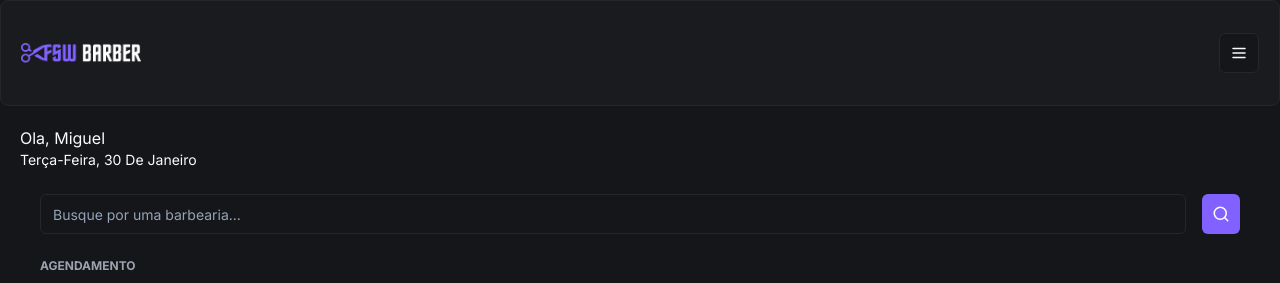
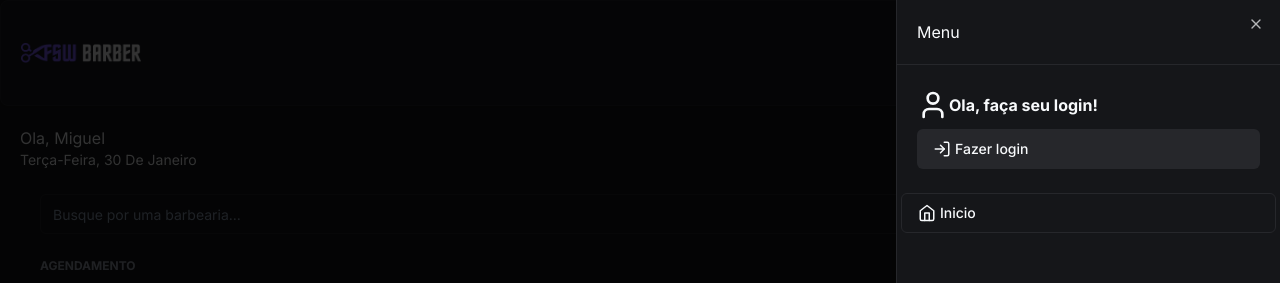
Before and after one commit to kefflen/baber-shop, a Next.js app: page / in a window 1280 px wide. Both pictures are taken after a click on the button 1239 px from the left and 53 px from the top of the page. Shown: the top 283 px of the page. Built offline with nearby package versions, Linux system fonts and the light colour scheme; no server answers; the database is empty.

Commit message:
feat: add sign in and sign out

```diff
--- a/app/_components/header.tsx
+++ b/app/_components/header.tsx
@@ -1,16 +1,103 @@
-import { MenuIcon } from 'lucide-react'
+'use client'
+import {
+  CalendarIcon,
+  HomeIcon,
+  LogInIcon,
+  LogOutIcon,
+  MenuIcon,
+  UserIcon
+} from 'lucide-react'
+import { signIn, signOut, useSession } from 'next-auth/react'
 import Image from 'next/image'
+import Link from 'next/link'
+import { Avatar, AvatarFallback, AvatarImage } from './ui/avatar'
 import { Button } from './ui/button'
 import { Card, CardContent } from './ui/card'
+import { Sheet, SheetContent, SheetHeader, SheetTrigger } from './ui/sheet'
 
 const Header = () => {
+  const { data } = useSession()
+  const handleLogoutClick = () => signOut()
+  const handleLoginClick = () => signIn()
+
   return (
     <Card>
       <CardContent className="px-5 py-8 justify-between flex items-center">
         <Image src="/logo.png" alt="FSW barber" width={120} height={22} />
-        <Button variant={'outline'} size={'icon'}>
-          <MenuIcon size={18} />
-        </Button>
+        <Sheet>
+          <SheetTrigger asChild>
+            <Button variant={'outline'} size={'icon'}>
+              <MenuIcon size={18} />
+            </Button>
+          </SheetTrigger>
+
+          <SheetContent className="p-0">
+            <SheetHeader className="p-5 text-left border-b border-solid border-secondary">
+              <h1>Menu</h1>
+            </SheetHeader>
+            {data?.user ? (
+              <div className="flex justify-between items-center px-5 py-6">
+                <div className="flex items-center gap-3">
+                  <Avatar>
+                    <AvatarImage
+                      src={data.user.image ?? ''}
+                      alt={data.user.name ?? ''}
+                    />
+                    <AvatarFallback>{data.user.name?.charAt(0)}</AvatarFallback>
+                  </Avatar>
+                  <h2>{data.user.name}</h2>
+                </div>
+                <Button
+                  variant={'secondary'}
+                  size={'icon'}
+                  onClick={handleLogoutClick}
+                >
+                  <LogOutIcon size={18} />
+                </Button>
+              </div>
+            ) : (
+              <div className="flex flex-col px-5 py-6 gap-2">
+                <div className="flex items-center">
+                  <UserIcon size={32} />
+                  <h2 className="font-bold">Ola, faça seu login!</h2>
+                </div>
+                <Button
+                  variant={'secondary'}
+                  className="w-full flex justify-start"
+                  onClick={handleLoginClick}
+                >
+                  <LogInIcon className="mr-1" size={18} />
+                  Fazer login
+                </Button>
+              </div>
+            )}
+
+            <div className="flex flex-col gap-3 px-1">
+              <Button
+                variant={'outline'}
+                className="w-full justify-start items-center gap-1"
+                asChild
+              >
+                <Link href="/">
+                  <HomeIcon size={18} />
+                  Inicio
+                </Link>
+              </Button>
+              {data?.user && (
+                <Button
+                  variant={'outline'}
+                  className="w-full justify-start items-center gap-1"
+                  asChild
+                >
+                  <Link href="/bookings">
+                    <CalendarIcon size={18} />
+                    Agendamentos
+                  </Link>
+                </Button>
+              )}
+            </div>
+          </SheetContent>
+        </Sheet>
       </CardContent>
     </Card>
   )
--- /dev/null
+++ b/app/_components/ui/sheet.tsx
@@ -0,0 +1,140 @@
+"use client"
+
+import * as React from "react"
+import * as SheetPrimitive from "@radix-ui/react-dialog"
+import { cva, type VariantProps } from "class-variance-authority"
+import { X } from "lucide-react"
+
+import { cn } from "@/app/_lib/utils"
+
+const Sheet = SheetPrimitive.Root
+
+const SheetTrigger = SheetPrimitive.Trigger
+
+const SheetClose = SheetPrimitive.Close
+
+const SheetPortal = SheetPrimitive.Portal
+
+const SheetOverlay = React.forwardRef<
+  React.ElementRef<typeof SheetPrimitive.Overlay>,
+  React.ComponentPropsWithoutRef<typeof SheetPrimitive.Overlay>
+>(({ className, ...props }, ref) => (
+  <SheetPrimitive.Overlay
+    className={cn(
+      "fixed inset-0 z-50 bg-black/80  data-[state=open]:animate-in data-[state=closed]:animate-out data-[state=closed]:fade-out-0 data-[state=open]:fade-in-0",
+      className
+    )}
+    {...props}
+    ref={ref}
+  />
+))
+SheetOverlay.displayName = SheetPrimitive.Overlay.displayName
+
+const sheetVariants = cva(
+  "fixed z-50 gap-4 bg-background p-6 shadow-lg transition ease-in-out data-[state=open]:animate-in data-[state=closed]:animate-out data-[state=closed]:duration-300 data-[state=open]:duration-500",
+  {
+    variants: {
+      side: {
+        top: "inset-x-0 top-0 border-b data-[state=closed]:slide-out-to-top data-[state=open]:slide-in-from-top",
+        bottom:
+          "inset-x-0 bottom-0 border-t data-[state=closed]:slide-out-to-bottom data-[state=open]:slide-in-from-bottom",
+        left: "inset-y-0 left-0 h-full w-3/4 border-r data-[state=closed]:slide-out-to-left data-[state=open]:slide-in-from-left sm:max-w-sm",
+        right:
+          "inset-y-0 right-0 h-full w-3/4  border-l data-[state=closed]:slide-out-to-right data-[state=open]:slide-in-from-right sm:max-w-sm",
+      },
+    },
+    defaultVariants: {
+      side: "right",
+    },
+  }
+)
+
+interface SheetContentProps
+  extends React.ComponentPropsWithoutRef<typeof SheetPrimitive.Content>,
+    VariantProps<typeof sheetVariants> {}
+
+const SheetContent = React.forwardRef<
+  React.ElementRef<typeof SheetPrimitive.Content>,
+  SheetContentProps
+>(({ side = "right", className, children, ...props }, ref) => (
+  <SheetPortal>
+    <SheetOverlay />
+    <SheetPrimitive.Content
+      ref={ref}
+      className={cn(sheetVariants({ side }), className)}
+      {...props}
+    >
+      {children}
+      <SheetPrimitive.Close className="absolute right-4 top-4 rounded-sm opacity-70 ring-offset-background transition-opacity hover:opacity-100 focus:outline-none focus:ring-2 focus:ring-ring focus:ring-offset-2 disabled:pointer-events-none data-[state=open]:bg-secondary">
+        <X className="h-4 w-4" />
+        <span className="sr-only">Close</span>
+      </SheetPrimitive.Close>
+    </SheetPrimitive.Content>
+  </SheetPortal>
+))
+SheetContent.displayName = SheetPrimitive.Content.displayName
+
+const SheetHeader = ({
+  className,
+  ...props
+}: React.HTMLAttributes<HTMLDivElement>) => (
+  <div
+    className={cn(
+      "flex flex-col space-y-2 text-center sm:text-left",
+      className
+    )}
+    {...props}
+  />
+)
+SheetHeader.displayName = "SheetHeader"
+
+const SheetFooter = ({
+  className,
+  ...props
+}: React.HTMLAttributes<HTMLDivElement>) => (
+  <div
+    className={cn(
+      "flex flex-col-reverse sm:flex-row sm:justify-end sm:space-x-2",
+      className
+    )}
+    {...props}
+  />
+)
+SheetFooter.displayName = "SheetFooter"
+
+const SheetTitle = React.forwardRef<
+  React.ElementRef<typeof SheetPrimitive.Title>,
+  React.ComponentPropsWithoutRef<typeof SheetPrimitive.Title>
+>(({ className, ...props }, ref) => (
+  <SheetPrimitive.Title
+    ref={ref}
+    className={cn("text-lg font-semibold text-foreground", className)}
+    {...props}
+  />
+))
+SheetTitle.displayName = SheetPrimitive.Title.displayName
+
+const SheetDescription = React.forwardRef<
+  React.ElementRef<typeof SheetPrimitive.Description>,
+  React.ComponentPropsWithoutRef<typeof SheetPrimitive.Description>
+>(({ className, ...props }, ref) => (
+  <SheetPrimitive.Description
+    ref={ref}
+    className={cn("text-sm text-muted-foreground", className)}
+    {...props}
+  />
+))
+SheetDescription.displayName = SheetPrimitive.Description.displayName
+
+export {
+  Sheet,
+  SheetPortal,
+  SheetOverlay,
+  SheetTrigger,
+  SheetClose,
+  SheetContent,
+  SheetHeader,
+  SheetFooter,
+  SheetTitle,
+  SheetDescription,
+}
--- a/package.json
+++ b/package.json
@@ -16,6 +16,7 @@
     "@auth/prisma-adapter": "^1.1.0",
     "@prisma/client": "^5.8.1",
     "@radix-ui/react-avatar": "^1.0.4",
+    "@radix-ui/react-dialog": "^1.0.5",
     "@radix-ui/react-slot": "^1.0.2",
     "class-variance-authority": "^0.7.0",
     "clsx": "^2.1.0",
```
Also changed, not shown: 1 other file (tests, documents, lock files or other folders).
